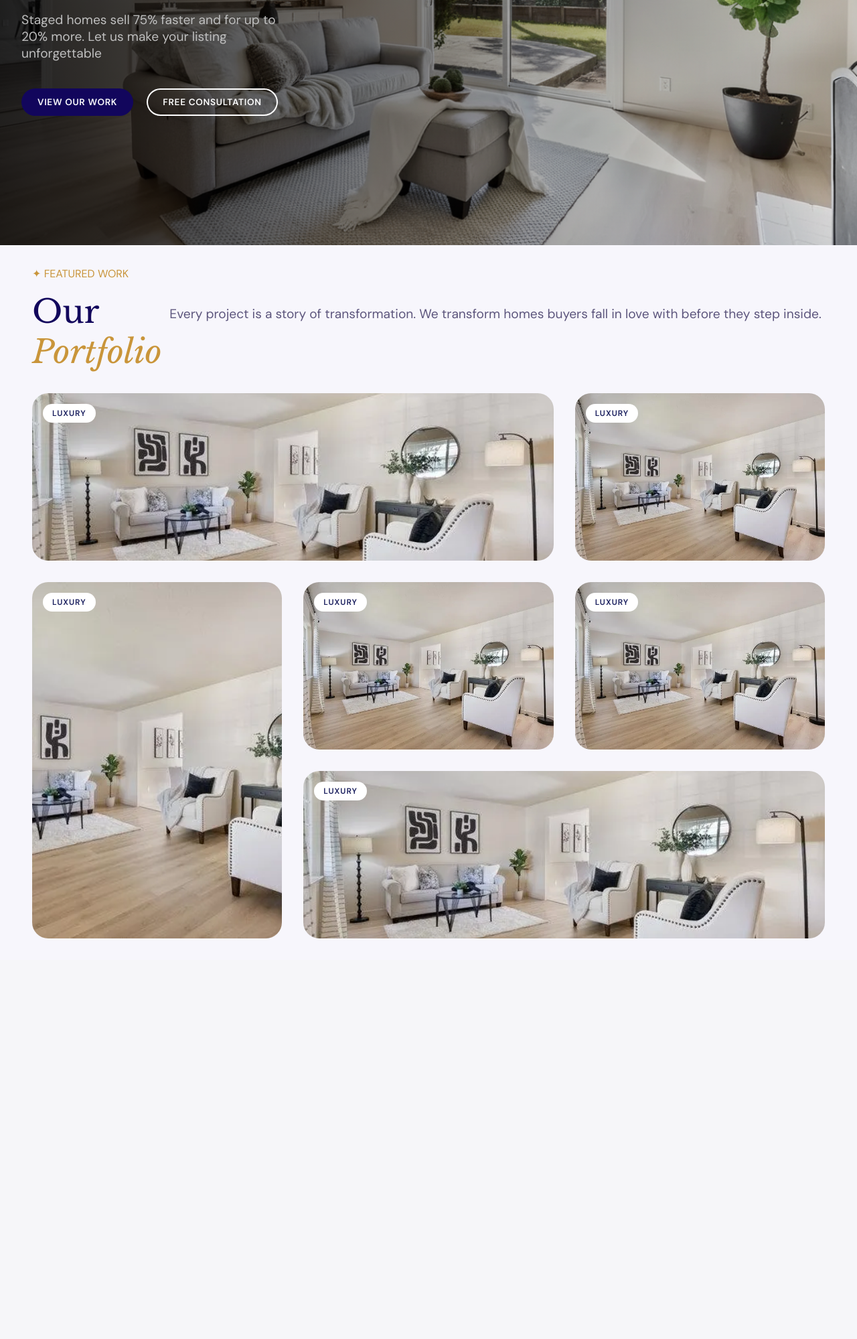
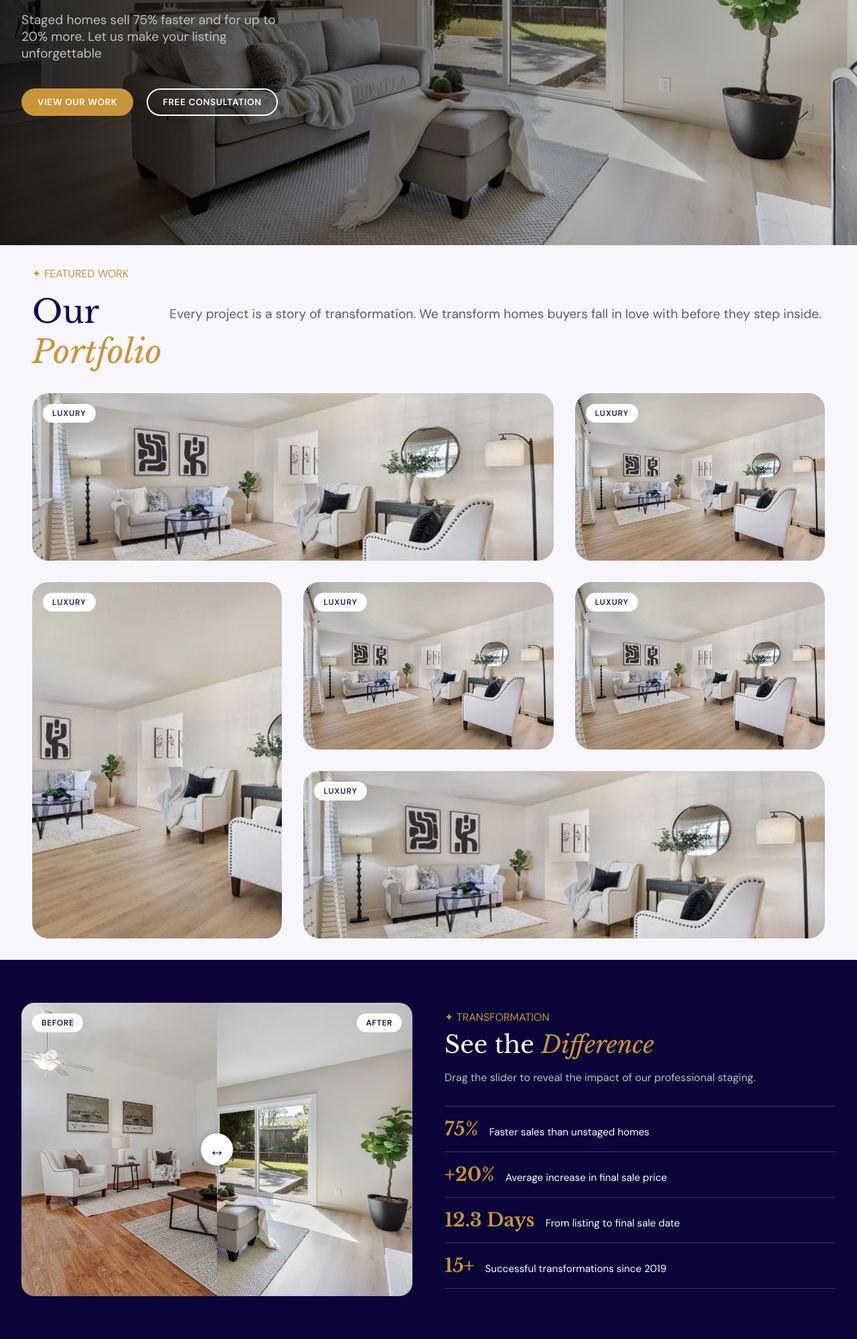
Before and after one commit to drsilva9583/ReDesign-Home-Staging, a PHP site: page / in a window 1280 px wide. Shown: the part 434-2433 px from the top of the page at 67% size. Before the commit the page ends 1835 px from the top, so only its background shows below. Run offline with PHP 8.4, Linux system fonts and the light colour scheme.

Commit message:
Added transformation section to homepage

```diff
--- a/css/base.css
+++ b/css/base.css
@@ -11,7 +11,7 @@
   --darkest-navy: #0A0438;
   --light-blue:   #5D567D;
   --gold:         #C9953A;
-  --gold-hover:   #e0aa48;
+  --gold-hover:   #e6b965;
   --white:        #ffffff;
   --bg-white:     #F7F6FC;
   --gray:         #BFBFBF;
--- a/css/index.css
+++ b/css/index.css
@@ -56,7 +56,7 @@
     margin-right: 1rem;
     padding: 0.75rem 1.5rem;
     border-radius: 999px;
-    background: var(--dark-navy);
+    background: var(--gold);
     color: var(--white);
     font-weight: 600;
     letter-spacing: 0.05em;
@@ -66,7 +66,7 @@
 }
 
 .hero-cta:hover {
-    background: var(--darkest-navy);
+    background: var(--gold-hover);
 }
 
 .hero-cta.secondary {
@@ -219,3 +219,148 @@
 .portfolio-image-wrapper:hover .portfolio-image-overlay {
     background: linear-gradient(to top, rgba(27, 27, 27, 0.8), transparent);
 }
+
+/* transformation section */
+.transformation {
+    background: var(--darkest-navy);
+    color: var(--white);
+    padding: 4rem 2rem;
+}
+
+.transformation-inner {
+    max-width: 1300px;
+    margin: 0 auto;
+    display: grid;
+    grid-template-columns: 1fr 1fr;
+    gap: 3rem;
+    align-items: center;
+}
+
+/* Before/After Slider (left column) */
+.transformation-slider-wrapper {
+    width: 100%;
+}
+
+.transformation-slider {
+    position: relative;
+    width: 100%;
+    border-radius: 20px;
+    overflow: hidden;
+    aspect-ratio: 4 / 3;
+    background: var(--darkest-navy);
+}
+
+.transformation-img {
+    position: absolute;
+    inset: 0;
+    width: 100%;
+    height: 100%;
+    object-fit: cover;
+    display: block;
+}
+
+.transformation-after-wrapper {
+    position: absolute;
+    inset: 0;
+    overflow: hidden;
+    z-index: 2;
+}
+
+.transformation-after-wrapper .transformation-img-after {
+    position: absolute;
+    left: 0;
+    top: 0;
+    height: 100%;
+    width: calc(100% * 100 / var(--clip, 50));
+    object-fit: cover;
+    display: block;
+}
+
+/* Pills */
+.transformation-pill {
+    position: absolute;
+    top: 16px;
+    z-index: 3;
+    padding: 6px 14px;
+    border-radius: 999px;
+    background: var(--white);
+    color: var(--dark-navy);
+    font-size: 0.75rem;
+    font-weight: 600;
+    letter-spacing: 0.05em;
+    text-transform: uppercase;
+}
+
+.transformation-pill-before { left: 16px; }
+.transformation-pill-after { right: 16px; }
+
+/* Handle on the divider */
+.transformation-handle {
+    position: absolute;
+    top: 50%;
+    left: 50%;
+    transform: translate(-50%, -50%);
+    width: 48px;
+    height: 48px;
+    border-radius: 50%;
+    background: var(--white);
+    box-shadow: 0 2px 12px rgba(0,0,0,0.3);
+    z-index: 4;
+    cursor: ew-resize;
+    display: flex;
+    align-items: center;
+    justify-content: center;
+    touch-action: none;
+}
+
+.transformation-handle-icon {
+    font-size: 1.5rem;
+    color: var(--dark-navy);
+}
+
+/* Right column: title, headline, subtitle, facts */
+.transformation-content h2 {
+    font-family: var(--font-serif);
+    font-size: 2.25rem;
+    font-weight: 400;
+    margin: 0.5rem 0 1rem;
+}
+
+.transformation-subtitle {
+    color: var(--gray);
+    margin-bottom: 2rem;
+}
+
+.transformation-facts {
+    list-style: none;
+    padding: 0;
+    margin: 0;
+    border-top: 1px solid rgba(255,255,255,0.2);
+}
+
+.transformation-fact {
+    display: flex;
+    align-items: baseline;
+    gap: 1rem;
+    padding: 1rem 0;
+    border-bottom: 1px solid rgba(255,255,255,0.2);
+}
+
+.transformation-fact-value {
+    font-family: var(--font-serif);
+    font-size: 1.75rem;
+    font-weight: 700;
+    color: var(--gold);
+    flex-shrink: 0;
+}
+
+.transformation-fact-label {
+    color: var(--white);
+    font-size: 0.95rem;
+}
+
+@media (max-width: 1024px) {
+    .transformation-inner {
+      grid-template-columns: 1fr;
+    }
+}
--- a/index.html
+++ b/index.html
@@ -60,6 +60,8 @@
 						<p>Every project is a story of transformation. We transform homes buyers fall in love with before they step inside.</p>
 					</div>
 				</div>
+
+				<!-- Portfolio Grid -->
 				<div class="portfolio-grid">
 					<div class="portfolio-item">
 						<div class="portfolio-image-wrapper">
@@ -123,9 +125,68 @@
 					</div>
 				</div>
 			</section>
+
+			<!-- transformation section-->
+			<section id="transformation" class="transformation">
+				<div class="transformation-inner">
+					<!-- Before/After Slider (left column) -->
+				  	<div class="transformation-slider-wrapper">
+						<div class="transformation-slider" id="transformation-slider">
+							<!-- Before Image -->
+							<img
+								src="images/home-image-1.png"
+								alt="Before"
+								class="transformation-img transformation-img-before">
+
+							<!-- After Image -->
+							<div class="transformation-after-wrapper" id="after-clip" style="width: 50%;">
+								<img
+									src="images/rdhs-image-3.png"
+									alt="After"
+									class="transformation-img transformation-img-after">
+							</div>
+
+							<!-- Pills -->
+							<span class="transformation-pill transformation-pill-before">Before</span>
+							<span class="transformation-pill transformation-pill-after">After</span>
+
+							<!-- Slider Handle -->
+							<div class="transformation-handle" id="slider-handle" role="slider" aria-valuenow="50" aria-valuemin="0" aria-valuemax="100" tabindex="0">
+								<span class="transformation-handle-icon">&#8596;</span>
+							</div>
+						</div>
+					</div>
+
+					<!-- Content (right column) -->
+					<div class="transformation-content">
+						<p><span class="gold">✦ TRANSFORMATION</span></p>
+						<h2>See the <span class="italic gold">Difference</span></h2>
+						<p class="transformation-subtitle">Drag the slider to reveal the impact of our professional staging.</p>
+						<ul class="transformation-facts">
+							<li class="transformation-fact">
+								<span class="transformation-fact-value">75%</span>
+								<span class="transformation-fact-label">Faster sales than unstaged homes</span>
+							</li>
+							<li class="transformation-fact">
+								<span class="transformation-fact-value">+20%</span>
+								<span class="transformation-fact-label">Average increase in final sale price</span>
+							</li>
+							<li class="transformation-fact">
+								<span class="transformation-fact-value">12.3 Days</span>
+								<span class="transformation-fact-label">From listing to final sale date</span>
+							</li>
+							<li class="transformation-fact">
+								<span class="transformation-fact-value">15+</span>
+								<span class="transformation-fact-label">Successful transformations since 2019</span>
+							</li>
+						</ul>
+					</div>
+				</div>
+			  </section>
 		</main>
 
         <script src="js/navbar.js"></script>
+		<script src="js/transformation-slider.js"></script>
 
 	</body>
 </html>
--- /dev/null
+++ b/js/transformation-slider.js
@@ -0,0 +1,43 @@
+/* transformation-slider.js – before/after slider */
+(function () {
+    var slider = document.getElementById('transformation-slider');
+    var afterClip = document.getElementById('after-clip');
+    var handle = document.getElementById('slider-handle');
+
+    if (!slider || !afterClip || !handle) return;
+
+    // set the position of the slider based on the percentage
+    function setPosition(percent) {
+        percent = Math.max(0, Math.min(100, percent));
+        afterClip.style.width = percent + '%';
+        afterClip.style.setProperty('--clip', percent);
+        handle.style.left = percent + '%';
+        handle.setAttribute('aria-valuenow', Math.round(percent));
+    }
+
+    // get the percentage of the slider based on the x-coordinate of the mouse
+    function getPercent(e) {
+        var rect = slider.getBoundingClientRect();
+        var x = e.touches ? e.touches[0].clientX : e.clientX;
+        return ((x - rect.left) / rect.width) * 100;
+    }
+
+    /* Drag handle */
+    handle.addEventListener('mousedown', function () {
+        function move(e) { setPosition(getPercent(e)); }
+        function up() {
+            document.removeEventListener('mousemove', move);
+            document.removeEventListener('mouseup', up);
+        }
+        document.addEventListener('mousemove', move);
+        document.addEventListener('mouseup', up);
+    });
+
+    /* Click on slider to jump */
+    slider.addEventListener('click', function (e) {
+        if (e.target === handle || handle.contains(e.target)) return;
+        setPosition(getPercent(e));
+    });
+
+    setPosition(50); /* start at 50% */
+  })();
```
Also changed, not shown: images/rdhs-image-3.png (added).
